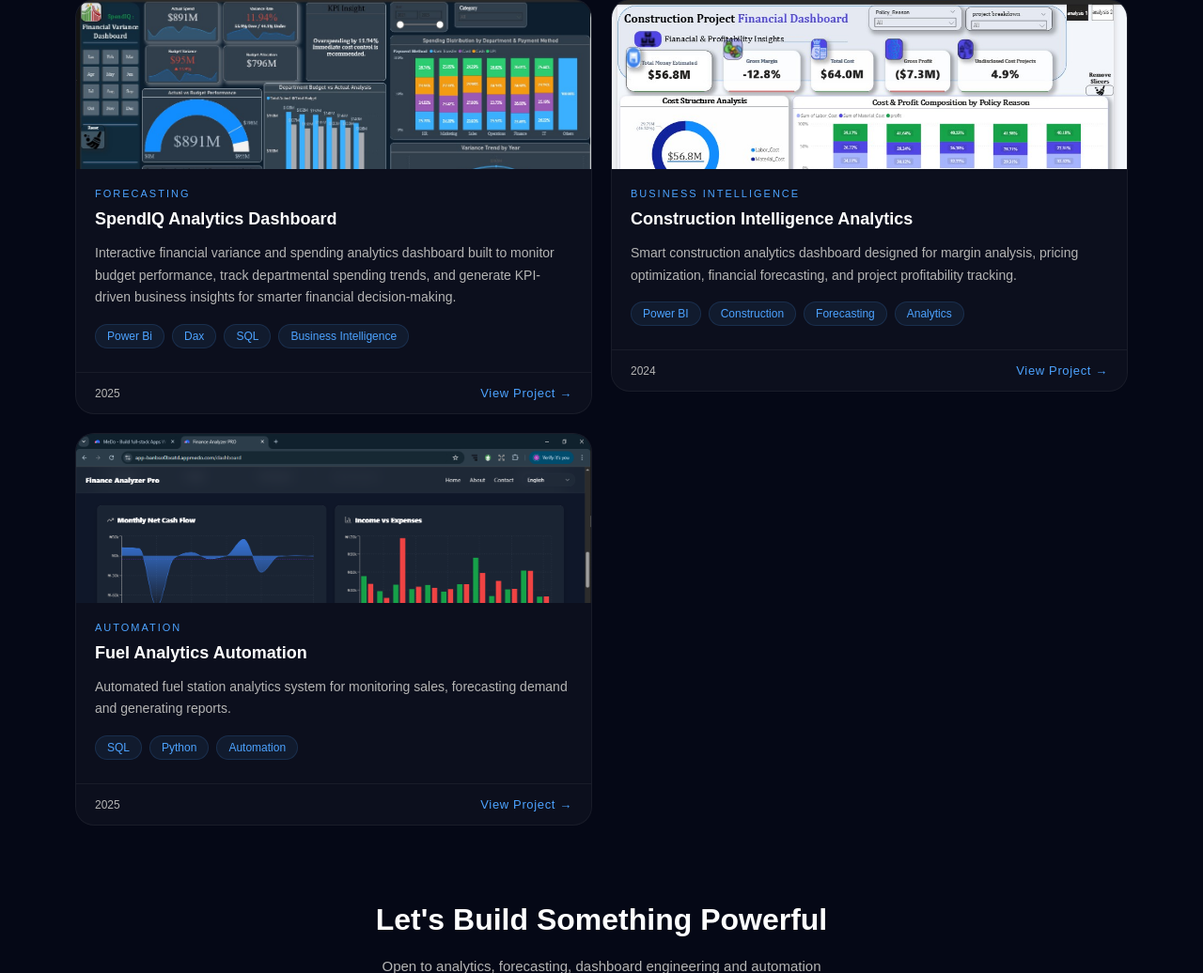
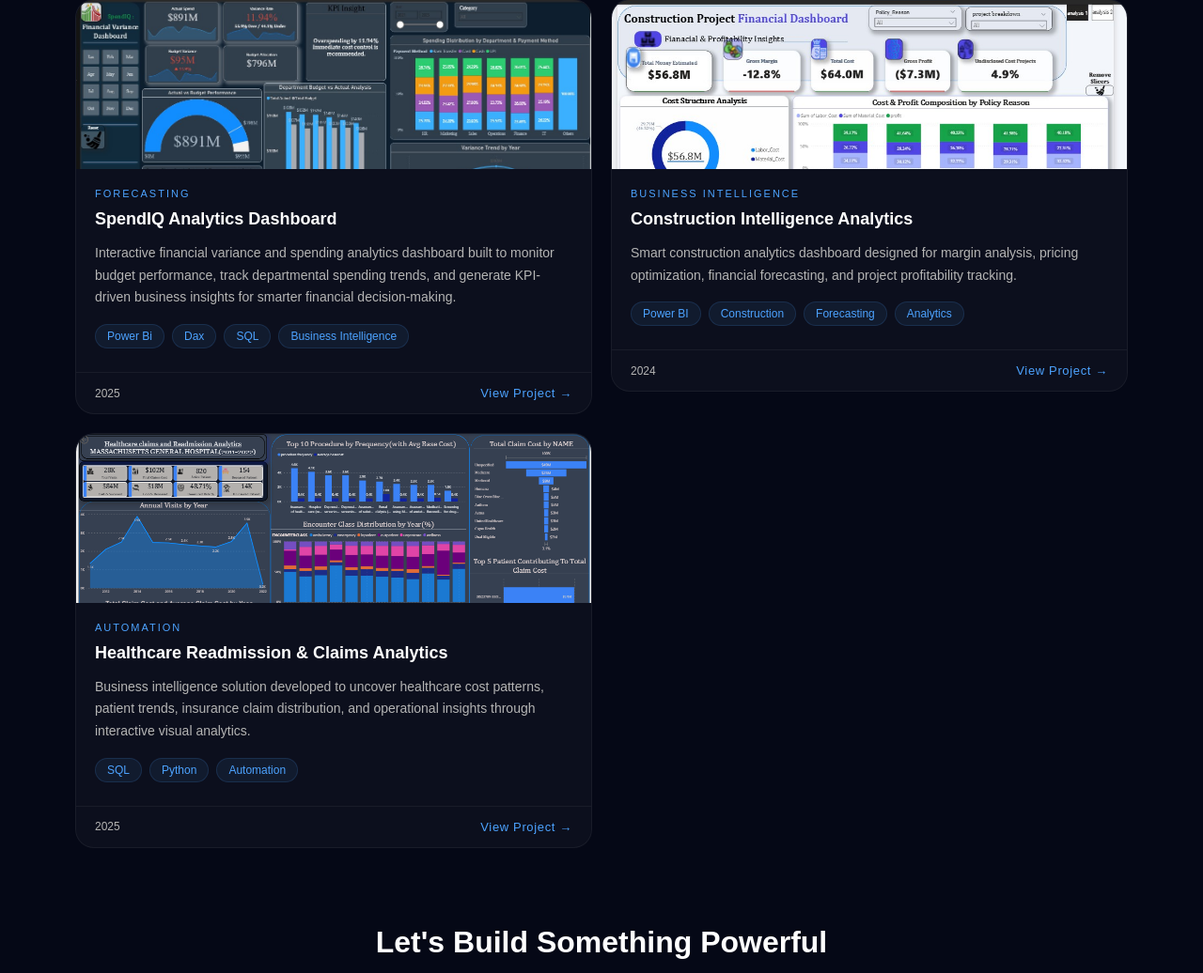
Before and after one commit to Marvel-del/Portfolio, a Flask app: page /project in a window 1280 px wide. Shown: the part 1078-2114 px from the top of the page at 94% size. Run offline with Flask 3, Linux system fonts and the light colour scheme.

Commit message:
Update project.html

```diff
--- a/templates/project.html
+++ b/templates/project.html
@@ -130,13 +130,15 @@
 
     <!-- Project 4 -->
     <div class="project-card">
-      <img src="/static/images/fianace-dashboard.png" alt="Automation" class="project-image">
+      <img src="/static/images/hospital.png" alt="Automation" class="project-image">
       <div class="project-content">
         <p class="project-category">Automation</p>
-        <h3>Fuel Analytics Automation</h3>
+        <h3>  Healthcare Readmission & Claims Analytics </h3>
         <p class="project-description">
-          Automated fuel station analytics system for monitoring
-          sales, forecasting demand and generating reports.
+          Business intelligence solution developed to uncover
+          healthcare cost patterns, patient trends, insurance
+          claim distribution, and operational insights through
+          interactive visual analytics.
         </p>
         <div class="project-tags">
           <span>SQL</span>
```
